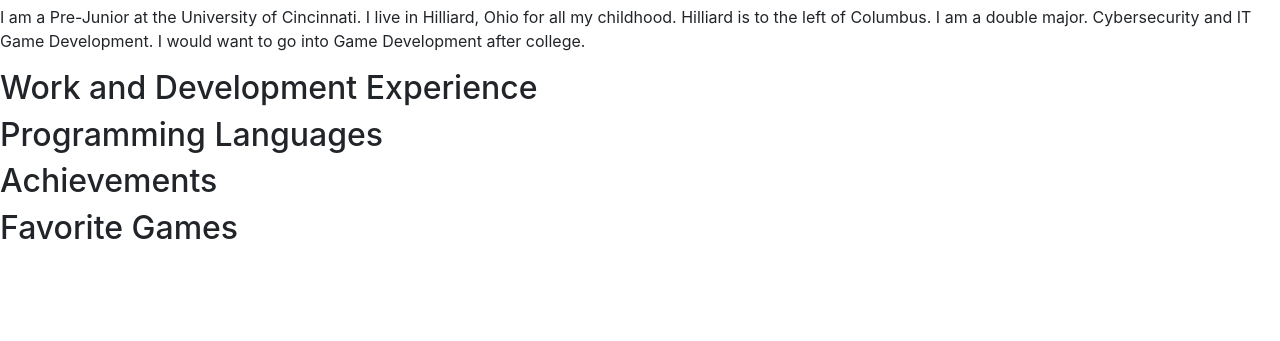
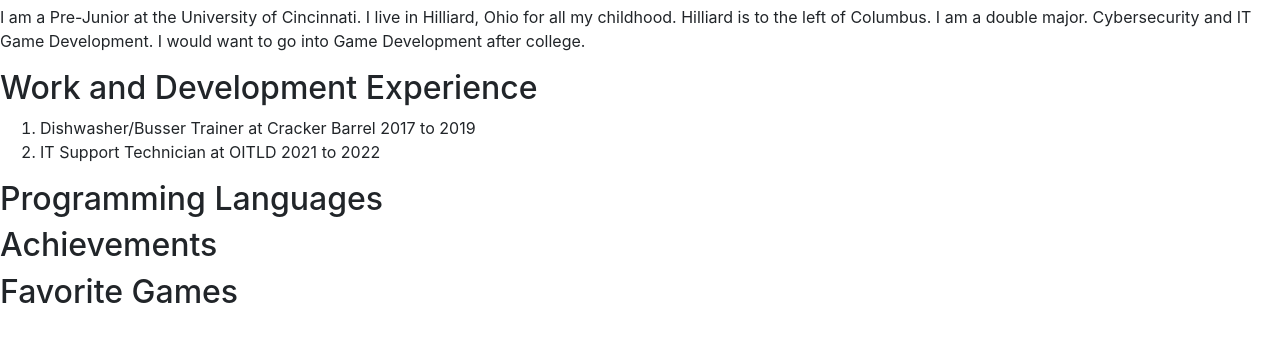
Before and after one commit to IT3049C-Students/1-online-portfolio-AlexBalogh1933, a website: page index.html in a window 1280 px wide. Shown: the part 397-738 px from the top of the page. Drawn offline with nearby package versions, Linux system fonts and the light colour scheme.

Commit message:
added Work and Development Experience section

```diff
--- a/index.html
+++ b/index.html
@@ -38,6 +38,14 @@
       <h2>
         Work and Development Experience
       </h2>
+      <ol>
+        <li>
+          Dishwasher/Busser Trainer at Cracker Barrel 2017 to 2019
+        </li>
+        <li>
+          IT Support Technician at OITLD 2021 to 2022
+        </li>
+      </ol>
     </div>
     <div class="programmingLanguages">
       <h2>
```
